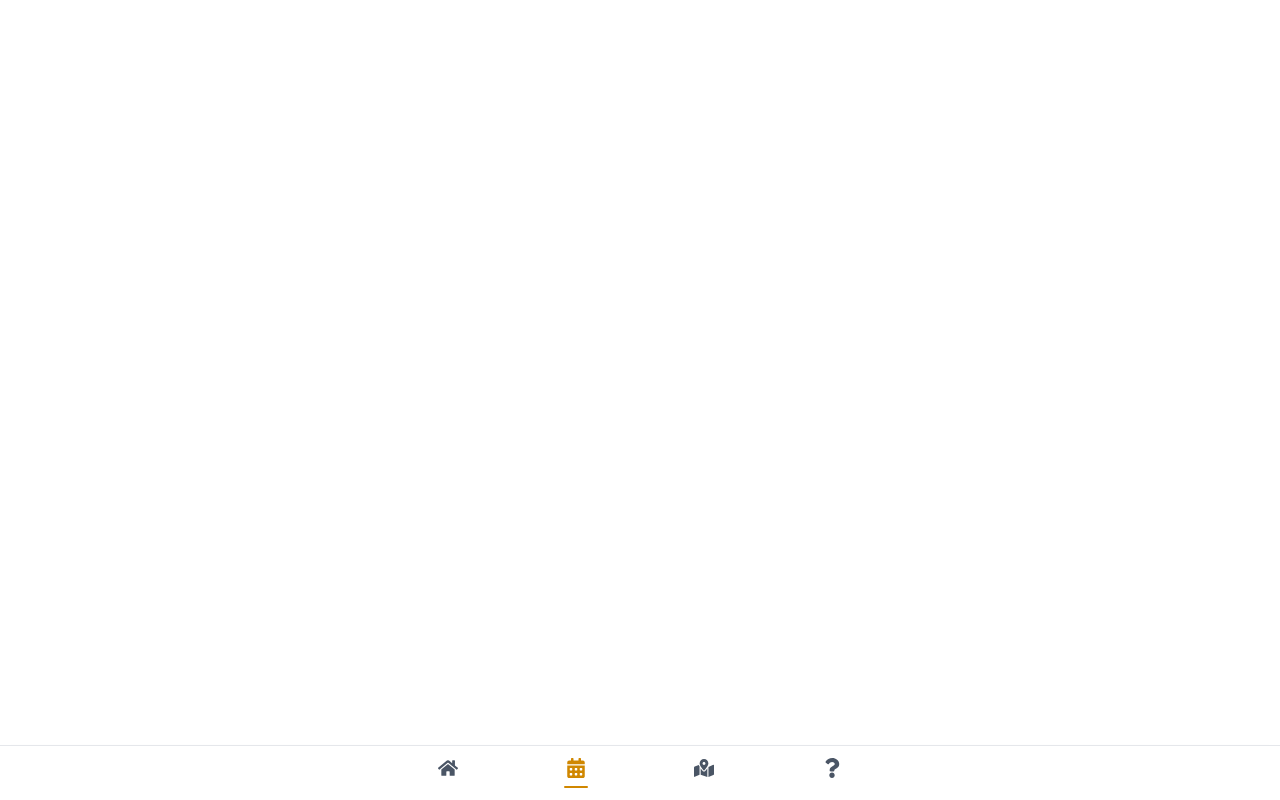
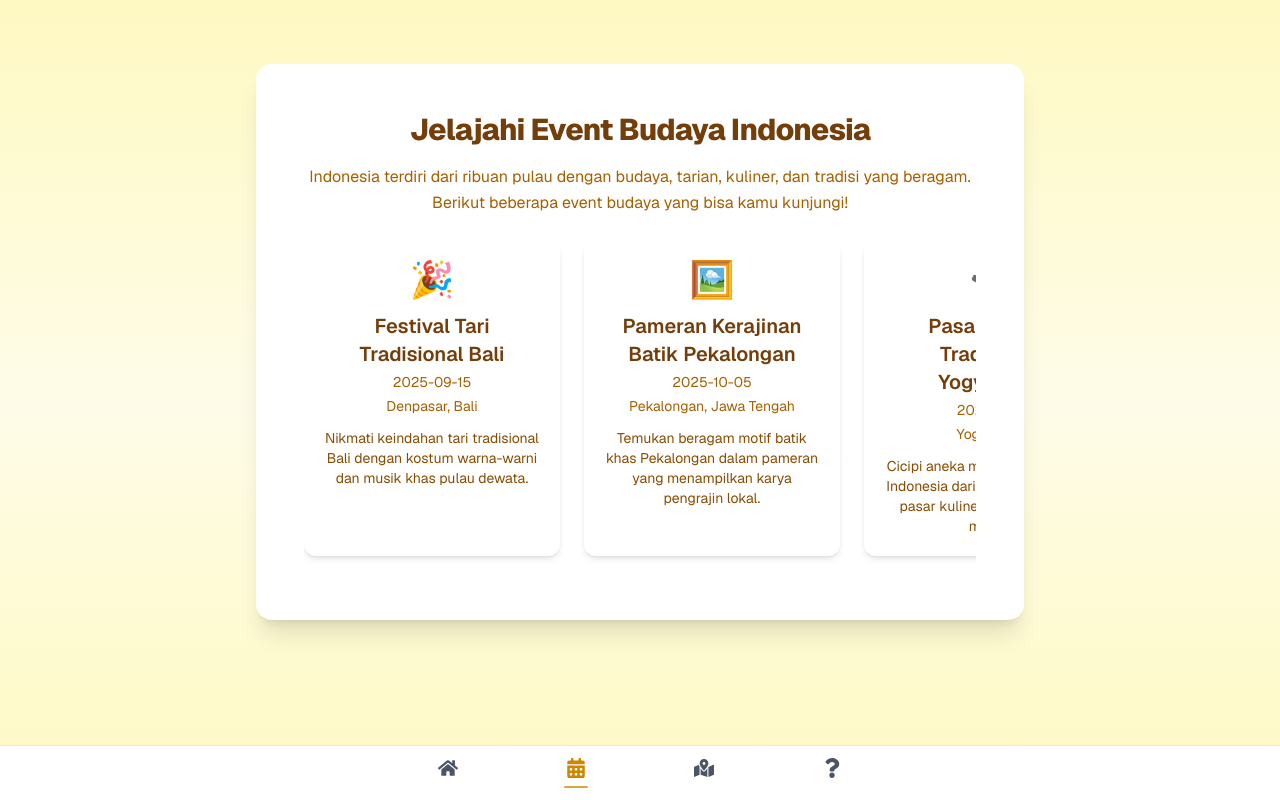
Before and after one commit to yusufekoanggoro/lokanesia-site, a Next.js app: page /event in a window 1280 px wide. Built offline with nearby package versions, Linux system fonts and the light colour scheme.

Commit message:
ui update

```diff
--- a/src/app/event/page.jsx
+++ b/src/app/event/page.jsx
@@ -28,56 +28,38 @@ const events = [
       "Cicipi aneka makanan tradisional Indonesia dari berbagai daerah di pasar kuliner yang ramai dan meriah.",
     icon: "🍲",
   },
-    {
-    id: 3,
-    title: "Pasar Kuliner Tradisional Yogyakarta",
-    date: "2025-11-12",
-    location: "Yogyakarta",
-    description:
-      "Cicipi aneka makanan tradisional Indonesia dari berbagai daerah di pasar kuliner yang ramai dan meriah.",
-    icon: "🍲",
-  },
-    {
-    id: 3,
-    title: "Pasar Kuliner Tradisional Yogyakarta",
-    date: "2025-11-12",
-    location: "Yogyakarta",
-    description:
-      "Cicipi aneka makanan tradisional Indonesia dari berbagai daerah di pasar kuliner yang ramai dan meriah.",
-    icon: "🍲",
-  },
-    {
-    id: 3,
-    title: "Pasar Kuliner Tradisional Yogyakarta",
-    date: "2025-11-12",
-    location: "Yogyakarta",
-    description:
-      "Cicipi aneka makanan tradisional Indonesia dari berbagai daerah di pasar kuliner yang ramai dan meriah.",
-    icon: "🍲",
-  },
-    {
-    id: 3,
-    title: "Pasar Kuliner Tradisional Yogyakarta",
-    date: "2025-11-12",
-    location: "Yogyakarta",
-    description:
-      "Cicipi aneka makanan tradisional Indonesia dari berbagai daerah di pasar kuliner yang ramai dan meriah.",
-    icon: "🍲",
-  },
-    {
-    id: 3,
-    title: "Pasar Kuliner Tradisional Yogyakarta",
-    date: "2025-11-12",
-    location: "Yogyakarta",
-    description:
-      "Cicipi aneka makanan tradisional Indonesia dari berbagai daerah di pasar kuliner yang ramai dan meriah.",
-    icon: "🍲",
-  },
 ];
 
 export default function Event() {
   return (
     <>
+      <main className="min-h-screen flex flex-col items-center px-6 py-16 bg-gradient-to-b from-yellow-100 via-yellow-50 to-yellow-100 text-center font-sans">
+        <div className="bg-white bg-opacity-95 rounded-2xl shadow-xl max-w-3xl w-full sm:w-4/5 md:w-3/4 p-8 sm:p-12 mx-auto mb-10">
+          <h2 className="text-3xl font-extrabold mb-4 text-yellow-900 tracking-tight">
+            Jelajahi Event Budaya Indonesia
+          </h2>
+          <p className="text-yellow-700 text-md leading-relaxed mb-6">
+            Indonesia terdiri dari ribuan pulau dengan budaya, tarian, kuliner, dan tradisi yang beragam.
+            Berikut beberapa event budaya yang bisa kamu kunjungi!
+          </p>
+
+          {/* Event horizontal scroll */}
+          <div className="flex space-x-6 overflow-x-auto pb-4 scrollbar-thin scrollbar-thumb-yellow-300 scrollbar-track-yellow-100">
+            {events.map((event) => (
+              <div
+                key={event.id}
+                className="flex-shrink-0 w-64 bg-white rounded-xl shadow-md p-5 hover:shadow-xl transition-shadow duration-300"
+              >
+                <div className="text-4xl mb-3">{event.icon}</div>
+                <h3 className="text-xl font-semibold mb-1 text-yellow-900">{event.title}</h3>
+                <p className="text-sm text-yellow-700 mb-1">{event.date}</p>
+                <p className="text-sm text-yellow-700 mb-3">{event.location}</p>
+                <p className="text-yellow-800 text-sm">{event.description}</p>
+              </div>
+            ))}
+          </div>
+        </div>
+      </main>
       <BottomNav />
     </>
   );
```
